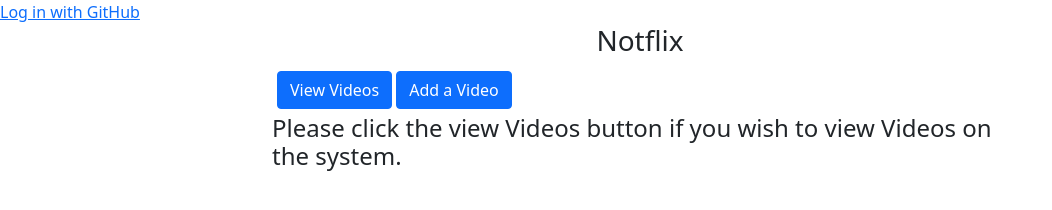
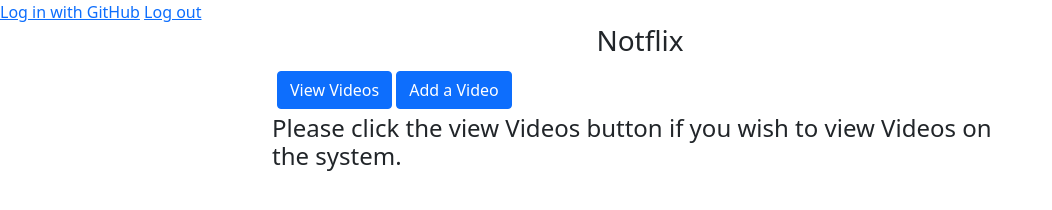
Before and after one commit to B00585717/COM682_Project, a plain HTML site: page index.html in a window 1280 px wide. Shown: the whole page, without its empty margins (0-1052 px from the left). Drawn offline with Linux system fonts and the light colour scheme.

Commit message:
added ability to logout

```diff
--- a/index.html
+++ b/index.html
@@ -5,6 +5,7 @@
 
     <title>Notflix</title>
     <a href="/.auth/login/github">Log in with GitHub</a>
+    <a href="/.auth/logout/github">Log out</a>
 
       <link rel="stylesheet" type="text/css" href="CSS/bootstrap.css">
       <script type="text/javascript" src="JS/bootstrap.js"></script>
```
